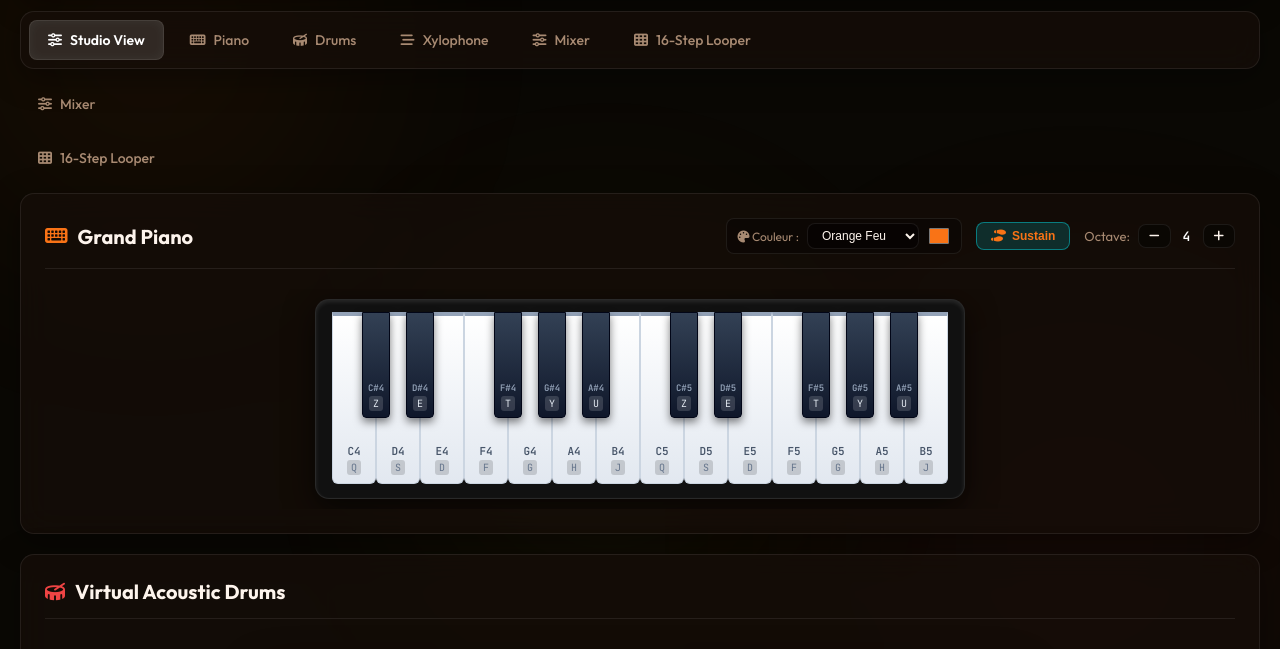
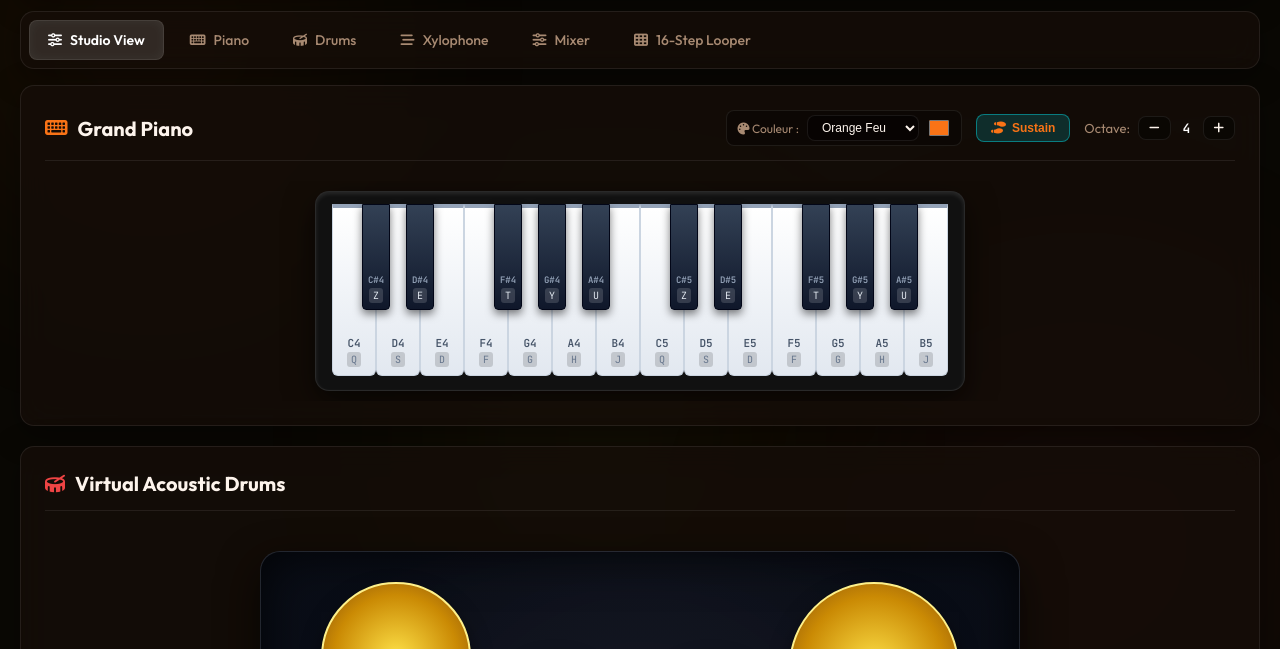
Before and after one commit to geekinc-xyz/cloudbeats-studio, a website: page index.html in a window 1280 px wide. Shown: the part 107-756 px from the top of the page. Drawn offline with Linux system fonts and the light colour scheme; no server answers.

Commit message:
Remove duplicate nav tabs
This change removes duplicated navigation buttons that were accidentally reintroduced in the studio header. The tab bar keeps the intended single mixer/sequence navigation without repeating the same entries.

```diff
--- a/index.html
+++ b/index.html
@@ -148,13 +148,6 @@
       </button>
       <button class="nav-tab" data-tab="sequencer">
         <i class="fa-solid fa-table-cells"></i> <span data-i18n="tabSeq">16-Step Looper</span>
-      </button>
-    </nav>
-      <button class="nav-tab" data-tab="mixer">
-        <i class="fa-solid fa-sliders"></i> <span data-i18n="tabMixer">Mixage</span>
-      </button>
-      <button class="nav-tab" data-tab="sequencer">
-        <i class="fa-solid fa-table-cells"></i> <span data-i18n="tabSeq">Séquenceur</span>
       </button>
     </nav>
 
```
